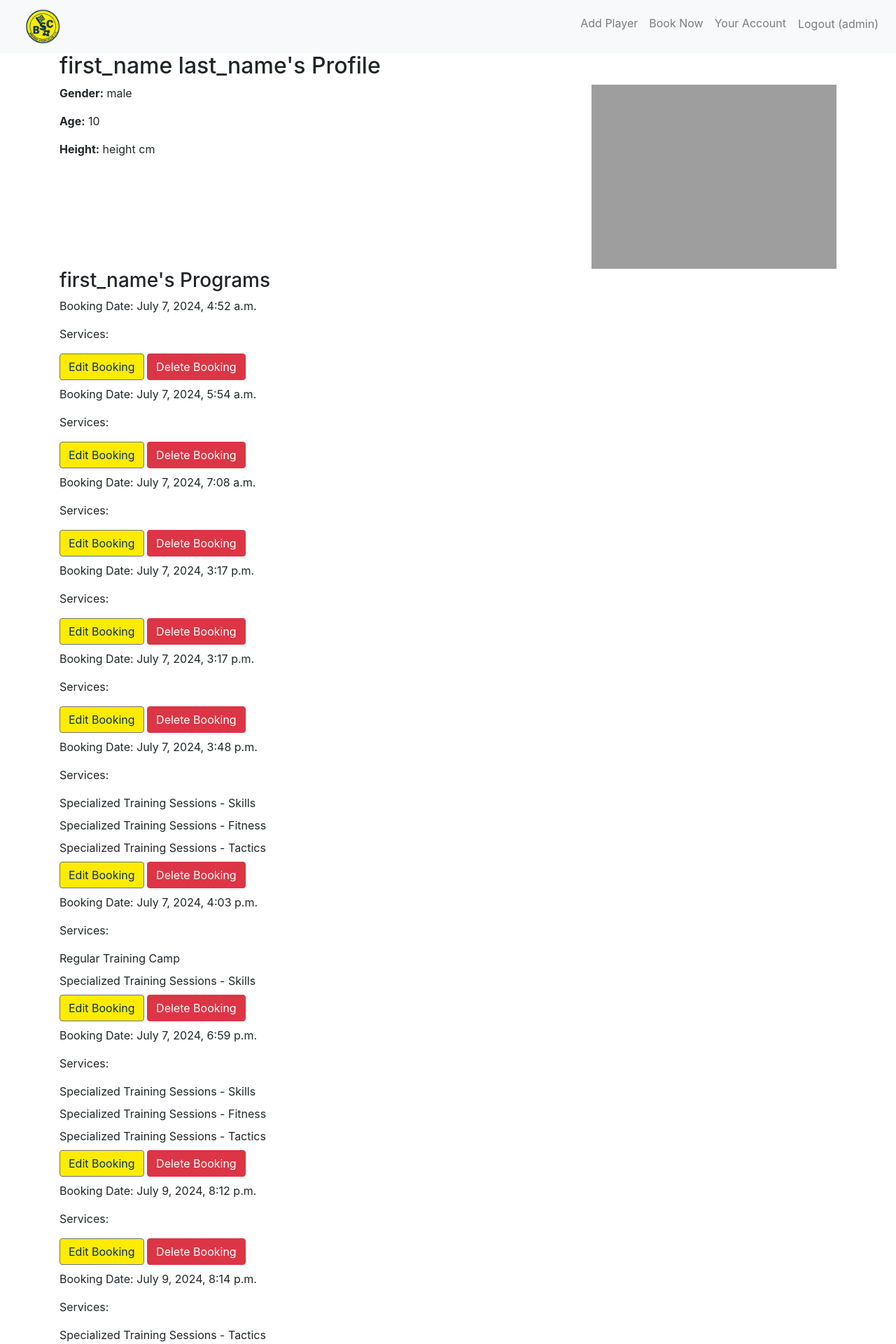
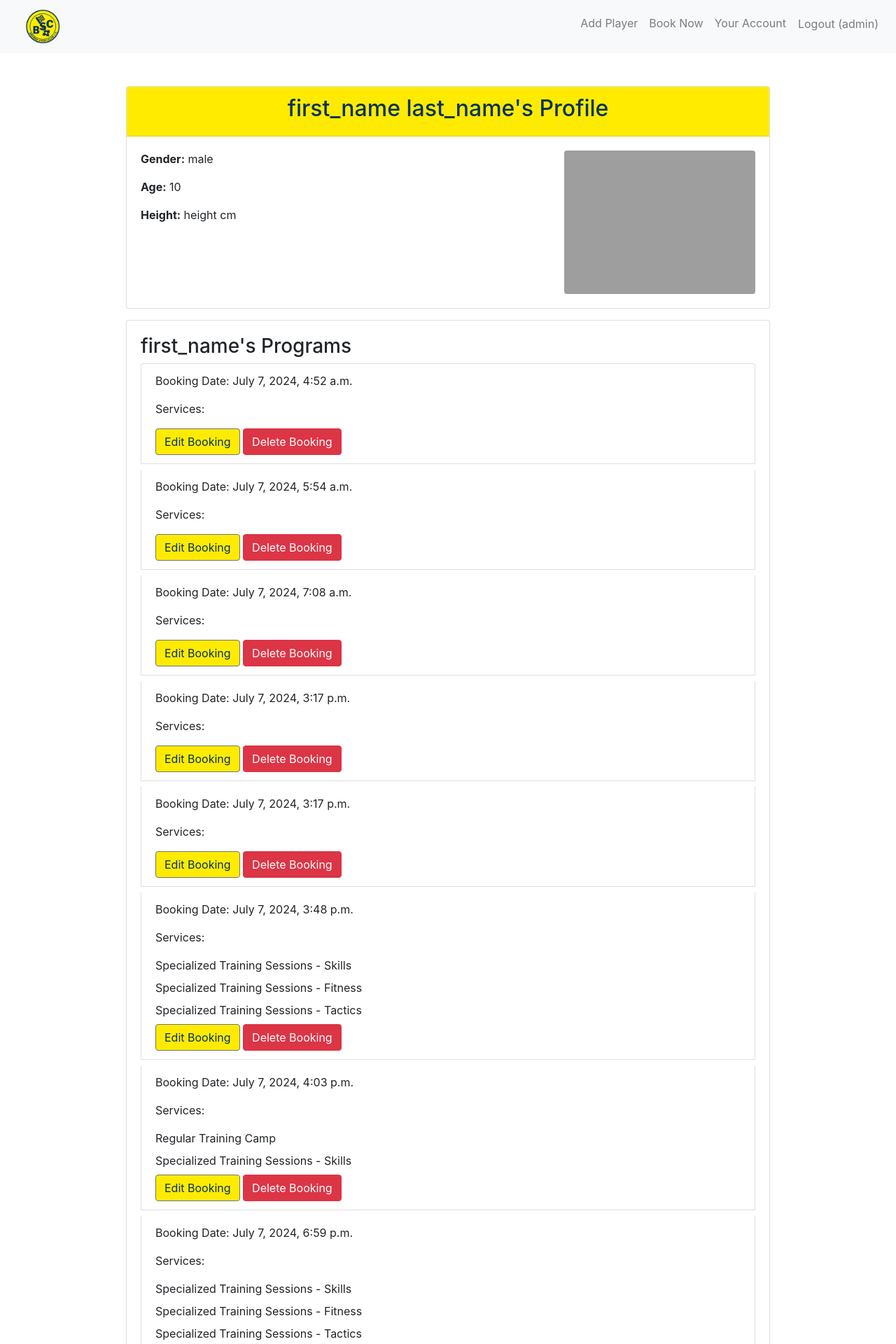
Before and after one commit to ibra8080/BSC-Hastedt-football-camp, a Django app: page /player_profile/1/ in a window 1280 px wide. Shown: the top 1920 px of the page at 70% size. Run offline with Django 4.2, Linux system fonts and the light colour scheme; a user stored in the database is signed in; data comes from the database, SQL or seed files in the repository; both versions use the stored data as it was after the commit; some libraries are stand-ins or nearby versions; grey boxes are pictures that could not be loaded.

```diff
--- a/football_camp/templates/football_camp/player_profile.html
+++ b/football_camp/templates/football_camp/player_profile.html
@@ -4,23 +4,33 @@
 
 {% block content %}
 <div class="container">
+    <div class="row justify-content-center">
+        <div class="col-md-10">
+            <div class="card mt-5">
+                <div class="card-header text-center">
                     <h2>{{ player.first_name }} {{ player.last_name }}'s Profile</h2>
+                </div>
+                <div class="card-body">
                     <div class="row">
                         <div class="col-md-8">
                             <p><strong>Gender:</strong> {{ player.gender }}</p>
                             <p><strong>Age:</strong> {{ player.age }}</p>
                             <p><strong>Height:</strong> {{ player.height }} cm</p>
                         </div>
-        <div class="col-md-4">
+                        <div class="col-md-4 text-center">
                             {% if player.pic %}
-                <img src="{{ player.pic.url }}" class="img-fluid" alt="{{ player.first_name }} {{ player.last_name }}">
+                                <img src="{{ player.pic.url }}" class="img-fluid rounded" alt="{{ player.first_name }} {{ player.last_name }}">
                             {% endif %}
                         </div>
                     </div>
+                </div>
+            </div>
+            <div class="card mt-3">
+                <div class="card-body">
                     <h3>{{ player.first_name }}'s Programs</h3>
-    <ul>
+                    <ul class="list-group">
                         {% for booking in bookings %}
-            <li>
+                            <li class="list-group-item">
                                 <p>Booking Date: {{ booking.booking_date }}</p>
                                 <p>Services:</p>
                                 <ul>
@@ -34,4 +44,8 @@
                         {% endfor %}
                     </ul>
                 </div>
+            </div>
+        </div>
+    </div>
+</div>
 {% endblock %}
```
Also changed, not shown: db.sqlite3. Lines whose indentation alone changed are shown as unchanged.
